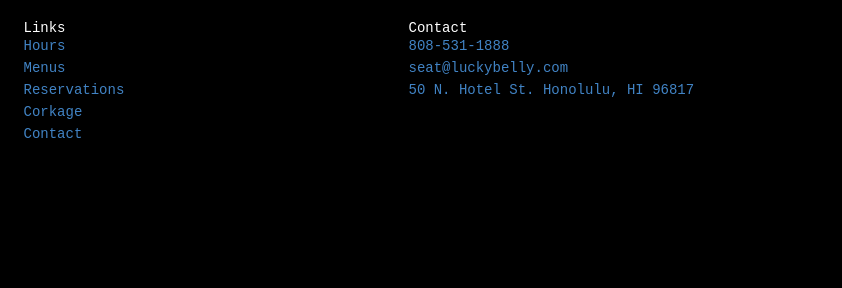
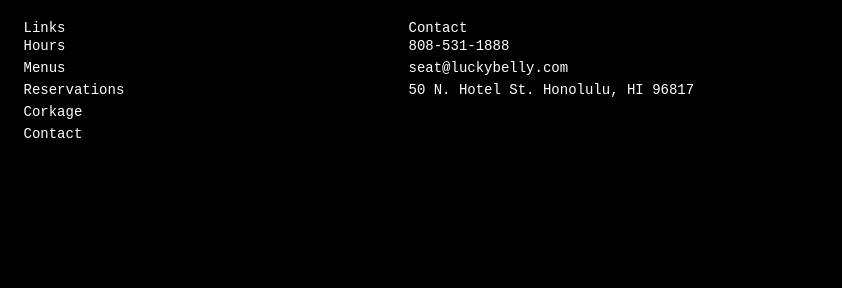
Before and after one commit to yuting7/luckybelly, a plain HTML site: page index.html in a window 1280 px wide. Shown: the part 1299-1587 px from the top of the page, 438-1280 px from the left. Drawn offline with nearby package versions, Linux system fonts and the light colour scheme.

Commit message:
fixed the color

```diff
--- a/index.html
+++ b/index.html
@@ -63,7 +63,6 @@
 
   <div class="footer-background">
     <div class="ui three column grid container">
-
       <div class="column">
         <img class="ui image" src="http://luckybelly.com/img/lucky-logo-light.png">
       </div>
@@ -72,11 +71,11 @@
           Links
         </hr>
         <div class="ui list">
-          <a class="item">Hours</a>
-          <a class="item">Menus</a>
-          <a class="item">Reservations</a>
-          <a class="item">Corkage</a>
-          <a class="item">Contact</a>
+          <div class="item">Hours</div>
+          <div class="item">Menus</div>
+          <div class="item">Reservations</div>
+          <div class="item">Corkage</div>
+          <div class="item">Contact</div>
         </div>
       </div>
 
@@ -84,9 +83,9 @@
         Contact
         </hr>
         <div class="ui list">
-          <a class="item">808-531-1888</a>
-          <a class="item">seat@luckybelly.com</a>
-          <a class="item">50 N. Hotel St. Honolulu, HI 96817</a>
+          <div class="item">808-531-1888</div>
+          <div class="item">seat@luckybelly.com</div>
+          <div class="item">50 N. Hotel St. Honolulu, HI 96817</div>
         </div>
       </div>
     </div>
@@ -99,6 +98,6 @@
   </script>
 
 
-
+z
 </body>
 </html>
--- a/style.css
+++ b/style.css
@@ -11,10 +11,9 @@
   color: white;
 }
 
-
 .footer-background{
   background-color:black;
-  color:white;
+  color: white;
   font-family: monospace;
   padding-top: 20px;
   padding-bottom: 20px;
```
